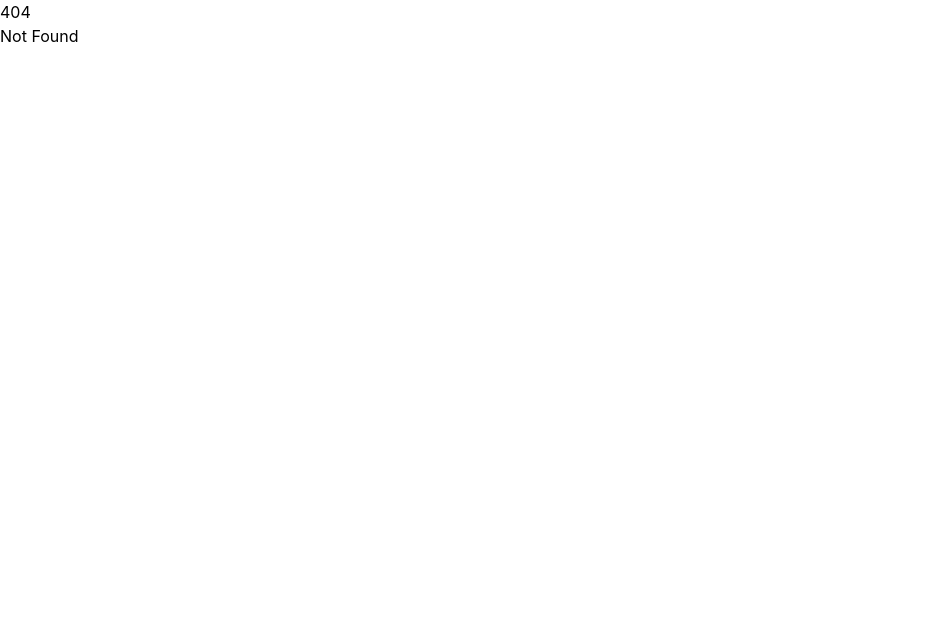
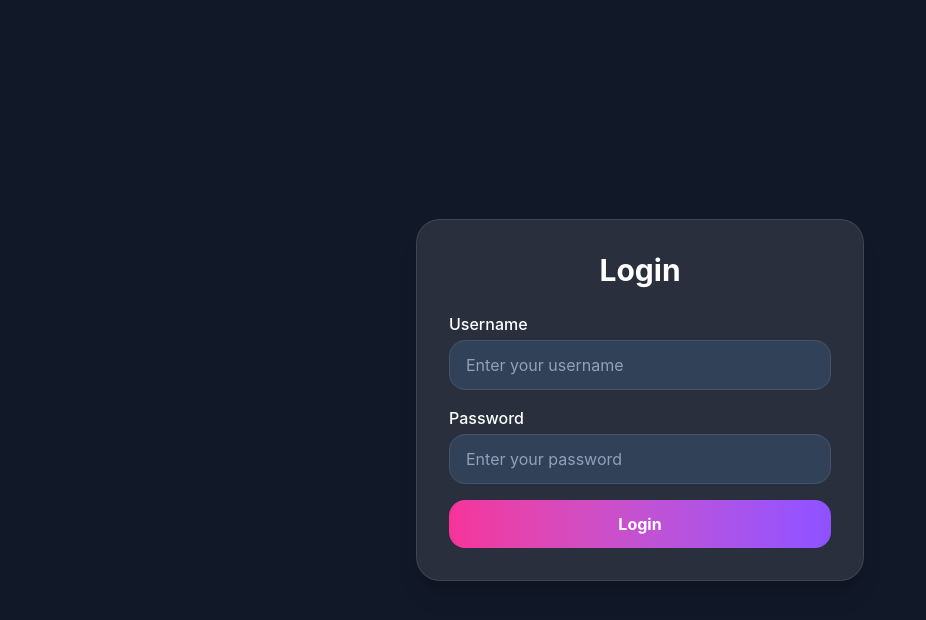
Before and after one commit to SarZag21/PDFmanagement, a SvelteKit app: page /login in a window 1280 px wide. Before the commit this address had no page. Shown: the top 620 px of the page, without its empty margins (0-926 px from the left). Built offline with nearby package versions, Linux system fonts and the light colour scheme.

Commit message:
Add Log in

```diff
--- a/package.json
+++ b/package.json
@@ -30,5 +30,8 @@
 		"svelte": "^5.56.1",
 		"tailwindcss": "^4.3.0",
 		"vite": "^8.0.16"
+	},
+	"dependencies": {
+		"mysql2": "^3.24.4"
 	}
 }
--- a/src/routes/+page.svelte
+++ /dev/null
@@ -1,2 +0,0 @@
-<h1>Welcome to SvelteKit</h1>
-<p>Visit <a href="https://svelte.dev/docs/kit">svelte.dev/docs/kit</a> to read the documentation</p>
--- a/src/routes/login/+page.server.js
+++ b/src/routes/login/+page.server.js
@@ -0,0 +1,93 @@
+import { fail, redirect } from '@sveltejs/kit';
+import pool from '$lib/server/database.js';
+import { verifyPassword, createSession } from '$lib/server/auth.js';
+
+
+export const actions = {
+
+    // Get login form data
+    login: async ({ request, cookies }) => {
+
+        const form = await request.formData();
+
+        const username = form.get('username');
+        const password = form.get('password');
+
+
+        // Check if all required fields are filled
+        if (!username || !password) {
+            return fail(400, {
+                error: 'Bitte alle Felder ausfüllen.'
+            });
+        }
+
+
+        let rows;
+
+        try {
+
+            // Find user by username
+            [rows] = await pool.execute(
+                'SELECT * FROM users WHERE username = ?',
+                [username]
+            );
+
+        } catch (err) {
+
+            // Database error handling
+            console.log(err);
+
+            return fail(500, {
+                error: 'Datenbankfehler.'
+            });
+        }
+
+
+        const user = rows[0];
+
+
+        // Check if user exists
+        if (!user) {
+            return fail(400, {
+                error: 'Benutzername oder Passwort ist falsch.'
+            });
+        }
+
+
+        // Verify entered password
+        const validPassword = await verifyPassword(
+            password,
+            user.password
+        );
+
+
+        if (!validPassword) {
+            return fail(400, {
+                error: 'Benutzername oder Passwort ist falsch.'
+            });
+        }
+
+
+        // Create a new session for the logged-in user
+        const sessionId = await createSession(user.id);
+
+
+        // Store session ID in cookie
+        cookies.set('session', sessionId, {
+            path: '/',
+            maxAge: 60 * 60 * 24 * 30,
+            httpOnly: true,
+            sameSite: 'lax'
+        });
+
+
+        // Admin goes to admin page
+        if (user.role === 'admin') {
+            throw redirect(303, '/admin');
+        }
+
+
+        // Normal user goes to dashboard
+        throw redirect(303, '/dashboard');
+    }
+};
--- /dev/null
+++ b/src/routes/login/+page.svelte
@@ -0,0 +1,77 @@
+<script>
+    // Form data and error messages returned from the server
+    let { form } = $props();
+</script>
+
+
+<div class="min-h-screen bg-[#111827] text-white flex items-center justify-center px-6">
+
+    <!-- Login card -->
+    <div class="w-full max-w-md bg-white/10 border border-white/10 rounded-3xl p-8 shadow-xl">
+
+        <!-- Page title -->
+        <h1 class="text-3xl font-bold text-center mb-6">
+            Login
+        </h1>
+
+
+        <!-- Display server error messages -->
+        {#if form?.error}
+            <p class="bg-red-200 border border-red-500 text-red-800 p-3 rounded mb-4">
+                {form.error}
+            </p>
+        {/if}
+
+
+        <!-- Login form -->
+        <form action="?/login" method="POST" class="space-y-4">
+
+            <!-- Username input field -->
+            <div>
+                <label for="username" class="block mb-1 font-medium">
+                    Username
+                </label>
+
+                <input
+                    type="text"
+                    id="username"
+                    name="username"
+                    autocomplete="username"
+                    placeholder="Enter your username"
+                    required
+                    class="w-full bg-slate-700 border border-slate-600 rounded-2xl px-4 py-3 text-white placeholder:text-slate-400 focus:outline-none focus:border-pink-400 focus:ring-2 focus:ring-pink-400/30"
+                />
+            </div>
+
+
+            <!-- Password input field -->
+            <div>
+                <label for="password" class="block mb-1 font-medium">
+                    Password
+                </label>
+
+                <input
+                    type="password"
+                    id="password"
+                    name="password"
+                    autocomplete="current-password"
+                    placeholder="Enter your password"
+                    required
+                    class="w-full bg-slate-700 border border-slate-600 rounded-2xl px-4 py-3 text-white placeholder:text-slate-400 focus:outline-none focus:border-pink-400 focus:ring-2 focus:ring-pink-400/30"
+                />
+            </div>
+
+
+            <!-- Submit login form -->
+            <button
+                type="submit"
+                class="w-full bg-gradient-to-r from-pink-500 to-violet-500 py-3 rounded-2xl font-bold hover:opacity-90 transition"
+            >
+                Login
+            </button>
+
+        </form>
+
+        </div>
+
+    </div>
```
Also changed, not shown: src/routes/login/+page..svelte (deleted), 1 other file (tests, documents, lock files or other folders).
